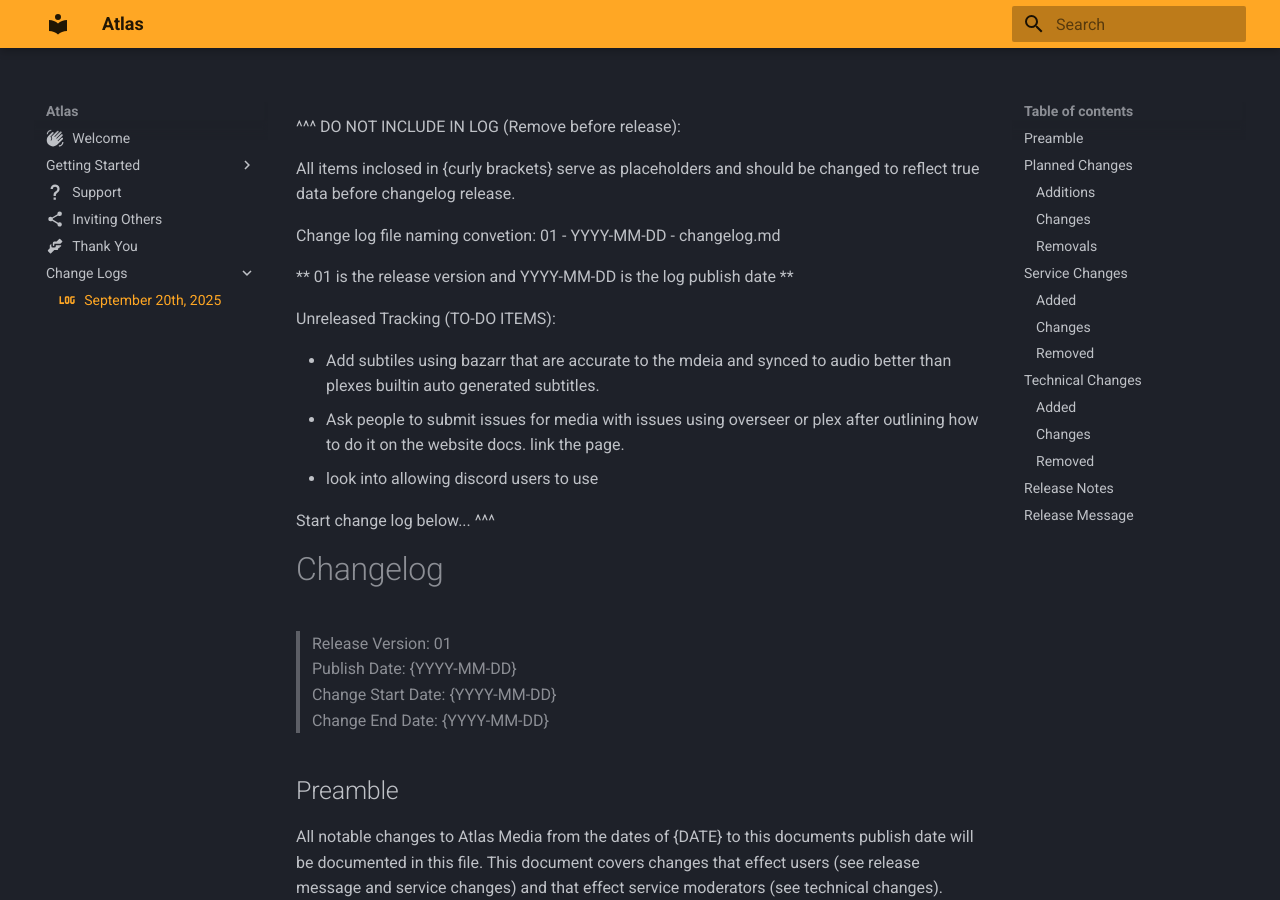
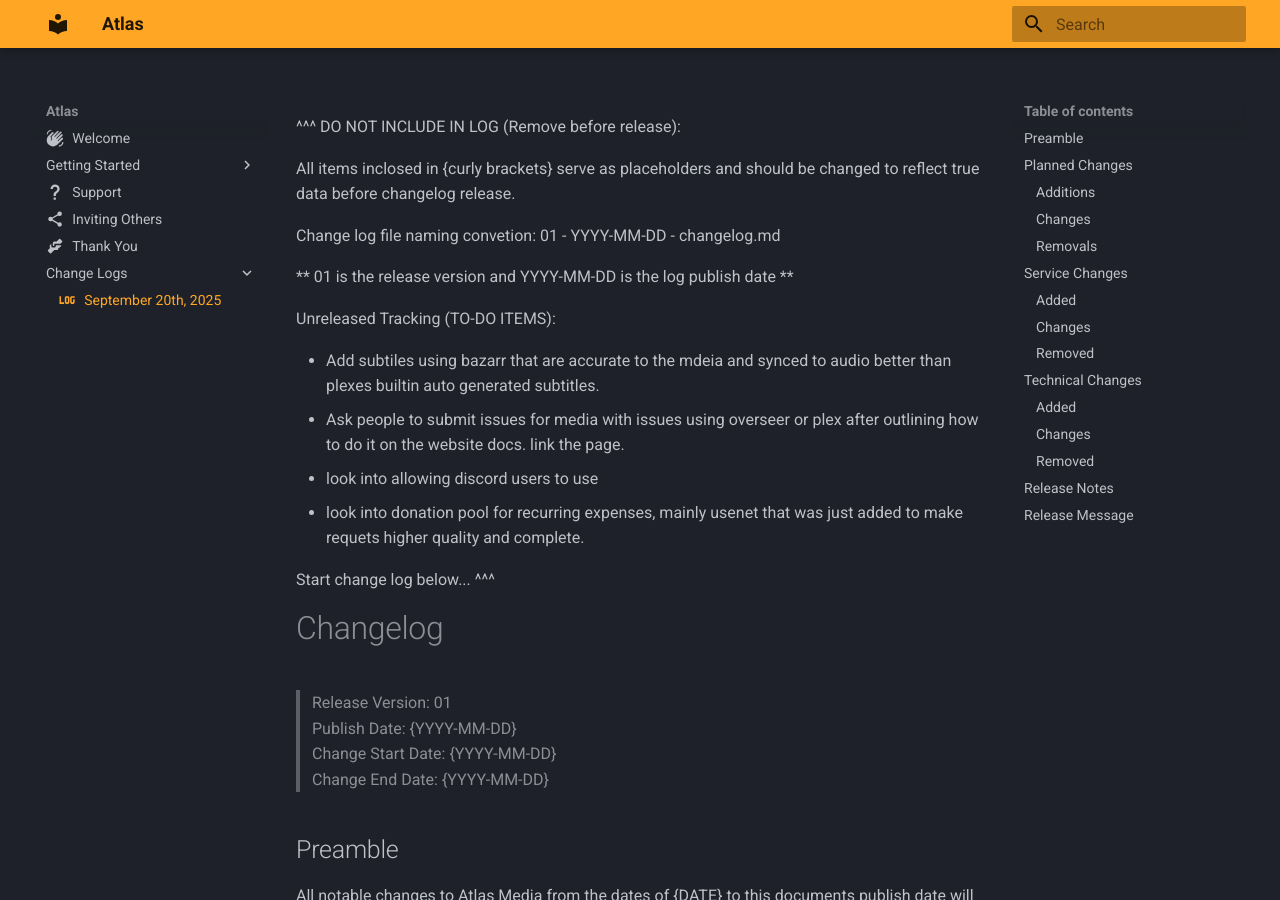
Before and after one commit to logandwaters/atlasdocs, an MkDocs documentation site: the page built from docs/changelogs/01 - 2025-09-20 - changelog.md, in a window 1280 px wide and 900 px high. Built offline with MkDocs 1.6.1 and Material for MkDocs 9.7.7, drawn with Linux system fonts in a browser that asks for light colours.

Commit message:
misc task updates

```diff
--- a/docs/changelogs/01 - 2025-09-20 - changelog.md
+++ b/docs/changelogs/01 - 2025-09-20 - changelog.md
@@ -16,6 +16,7 @@ Unreleased Tracking (TO-DO ITEMS):
 - Add subtiles using bazarr that are accurate to the mdeia and synced to audio better than plexes builtin auto generated subtitles.
 - Ask people to submit issues for media with issues using overseer or plex after outlining how to do it on the website docs. link the page.
 - look into allowing discord users to use
+- look into donation pool for recurring expenses, mainly usenet that was just added to make requets higher quality and complete.
 
 Start change log below...
 ^^^
```
